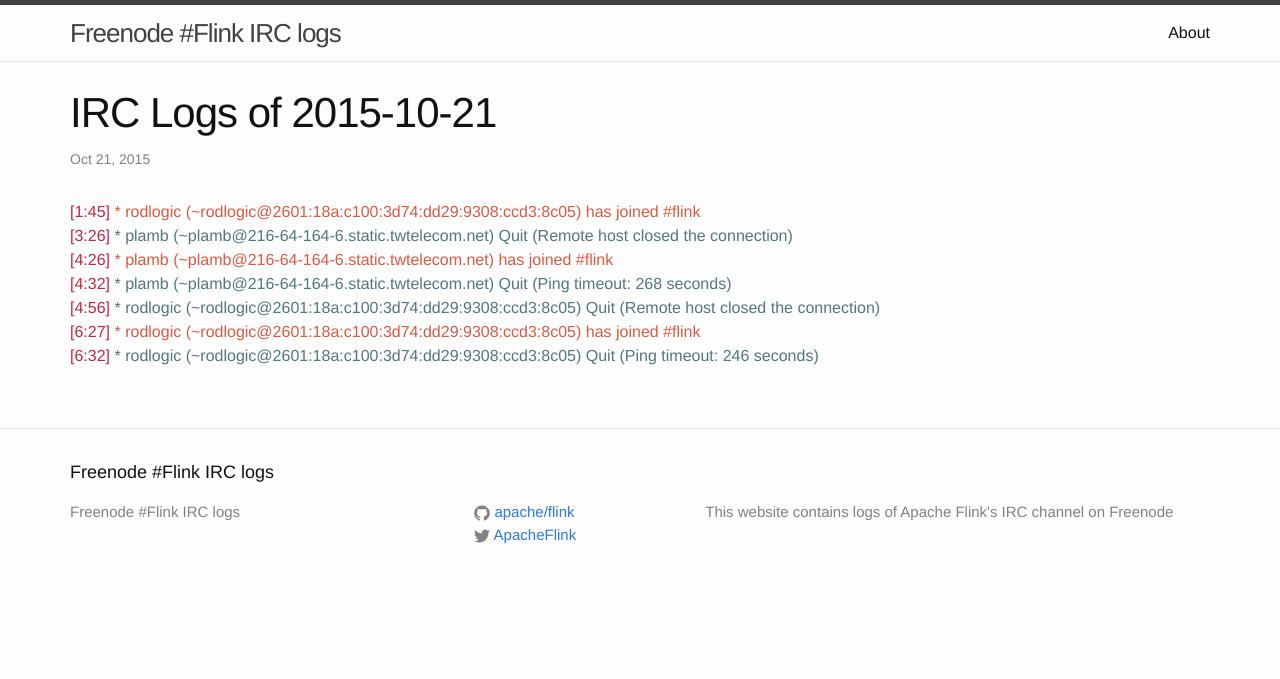
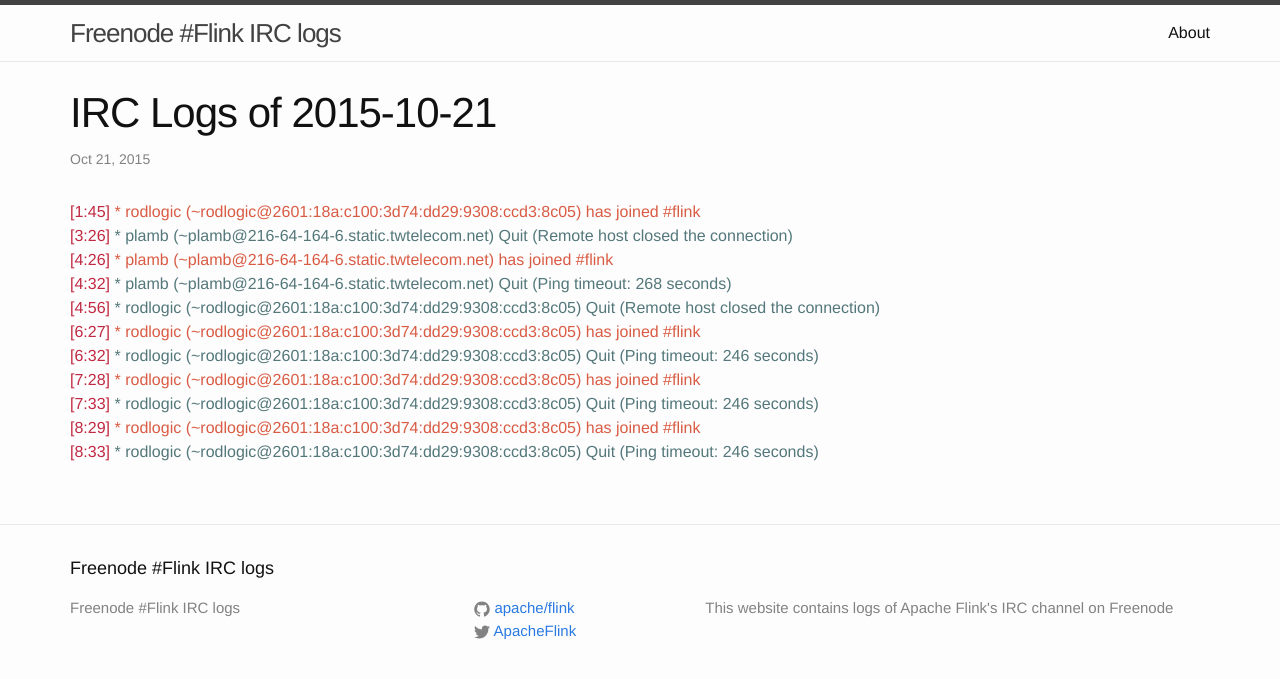
Before and after one commit to flink-irc-logs/flink-irc-logs.github.io, a Jekyll site: the page built from _posts/2015-10-21-logs.markdown, in a window 1280 px wide. Shown: the top 679 px of the page. Built offline with Jekyll 4.4.1, drawn with Linux system fonts in a browser that asks for light colours.

Commit message:
Update of the logs on Wed Oct 21 09:28:02 CEST 2015

```diff
--- a/_posts/2015-10-21-logs.markdown
+++ b/_posts/2015-10-21-logs.markdown
@@ -11,3 +11,7 @@
 <span class="irc-date">[4:56]</span> <span class="irc-navy">* rodlogic (~rodlogic@2601:18a:c100:3d74:dd29:9308:ccd3:8c05) Quit (Remote host closed the connection)</span><br />
 <span class="irc-date">[6:27]</span> <span class="irc-green">* rodlogic (~rodlogic@2601:18a:c100:3d74:dd29:9308:ccd3:8c05) has joined #flink</span><br />
 <span class="irc-date">[6:32]</span> <span class="irc-navy">* rodlogic (~rodlogic@2601:18a:c100:3d74:dd29:9308:ccd3:8c05) Quit (Ping timeout: 246 seconds)</span><br />
+<span class="irc-date">[7:28]</span> <span class="irc-green">* rodlogic (~rodlogic@2601:18a:c100:3d74:dd29:9308:ccd3:8c05) has joined #flink</span><br />
+<span class="irc-date">[7:33]</span> <span class="irc-navy">* rodlogic (~rodlogic@2601:18a:c100:3d74:dd29:9308:ccd3:8c05) Quit (Ping timeout: 246 seconds)</span><br />
+<span class="irc-date">[8:29]</span> <span class="irc-green">* rodlogic (~rodlogic@2601:18a:c100:3d74:dd29:9308:ccd3:8c05) has joined #flink</span><br />
+<span class="irc-date">[8:33]</span> <span class="irc-navy">* rodlogic (~rodlogic@2601:18a:c100:3d74:dd29:9308:ccd3:8c05) Quit (Ping timeout: 246 seconds)</span><br />
```
